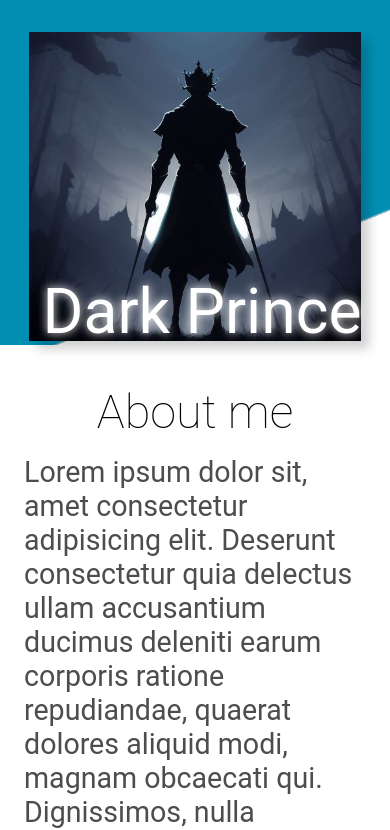
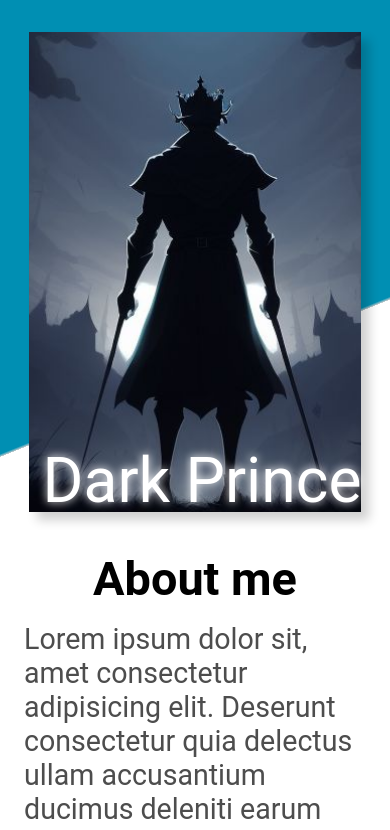
Before and after one commit to dark-prince05/homepage, a plain HTML site: page index.html in a window 390 px wide. Shown: the top 830 px of the page. Drawn offline with Linux system fonts and the light colour scheme.

Commit message:
Fix main content overlapping issue

```diff
--- a/style.css
+++ b/style.css
@@ -64,7 +64,6 @@ header {
 h2 {
   font-size: 4vw;
   color: #000000;
-  font-weight: lighter;
   padding: 0 0 1.5rem 0;
 }
 
@@ -385,7 +384,7 @@ footer {
   .header-img-content {
     margin: 0 auto;
     width: 85%;
-    height: 100%;
+    height: 30rem;
     padding-top: 2rem;
   }
 
@@ -410,7 +409,7 @@ footer {
   .about-me {
     display: block;
     box-shadow: none;
-    height: calc(85vw + 40vh);
+    height: calc(85vw + 55vh);
   }
 
   .about {
```
